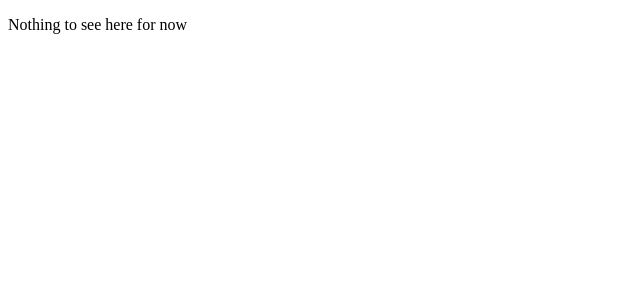
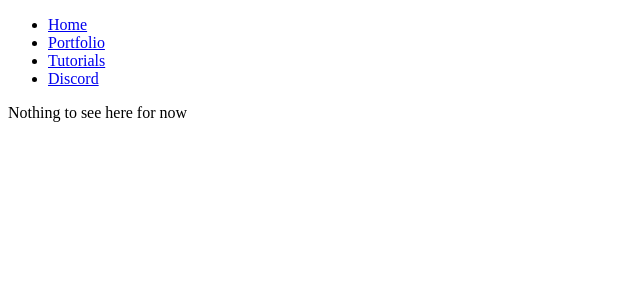
Before and after one commit to AstraaDev/AstraaDev.github.io, a React (Create React App) app: page /portfolio in a window 1280 px wide. Shown: the top 300 px of the page, without its empty margins (0-640 px from the left). Built offline with nearby package versions, Linux system fonts and the light colour scheme; the HTML template or start-up script is replaced by a standard one.

Commit message:
web struct

```diff
--- a/src/App.js
+++ b/src/App.js
@@ -1,13 +1,19 @@
 import React from 'react';
-import { HashRouter as Router, Route, Switch } from 'react-router-dom';
-import Home from './components/Home';
-import Discord from './components/Discord';
+import { BrowserRouter as Router, Route, Switch } from 'react-router-dom';
+import Header from './components/Header';
+import Home from './pages/Home';
+import Portfolio from './pages/Portfolio';
+import Tutorials from './pages/Tutorials';
+import Discord from './pages/Discord';
 
 const App = () => {
   return (
     <Router>
+      <Header />
       <Switch>
         <Route exact path="/" component={Home} />
+        <Route path="/portfolio" component={Portfolio} />
+        <Route path="/tutorials" component={Tutorials} />
         <Route path="/discord" component={Discord} />
       </Switch>
     </Router>
--- a/src/components/Discord.js
+++ /dev/null
@@ -1,11 +0,0 @@
-import React, { useEffect } from 'react';
-
-const Discord = () => {
-    useEffect(() => {
-        window.location.href = 'https://discord.gg/cA5cUXQTCG';
-    }, []);
-
-    return null;
-};
-
-export default Discord;
--- /dev/null
+++ b/src/components/Header.js
@@ -0,0 +1,19 @@
+import React from 'react';
+import { Link } from 'react-router-dom';
+
+const Header = () => {
+  return (
+    <header>
+      <nav>
+        <ul>
+          <li><Link to="/">Home</Link></li>
+          <li><Link to="/portfolio">Portfolio</Link></li>
+          <li><Link to="/tutorials">Tutorials</Link></li>
+          <li><Link to="/discord">Discord</Link></li>
+        </ul>
+      </nav>
+    </header>
+  );
+};
+
+export default Header;
--- a/src/components/Home.js
+++ /dev/null
@@ -1,11 +0,0 @@
-import React from 'react';
-
-const Home = () => {
-    return (
-        <div>
-            <p>Nothing to see here for now</p>
-        </div>
-    );
-};
-
-export default Home;
--- /dev/null
+++ b/src/pages/Discord.js
@@ -0,0 +1,15 @@
+import React, { useEffect } from 'react';
+
+const Discord = () => {
+  useEffect(() => {
+    window.location.href = 'https://discord.gg/cA5cUXQTCG';
+  }, []);
+
+  return (
+    <div>
+      <p>If you are not redirected automatically, follow this link: <a href="https://discord.gg/cA5cUXQTCG">Discord Server</a></p>
+    </div>
+  );
+};
+
+export default Discord;
--- /dev/null
+++ b/src/pages/Home.js
@@ -0,0 +1,11 @@
+import React from 'react';
+
+const Home = () => {
+  return (
+    <div>
+      <p>Nothing to see here for now</p>
+    </div>
+  );
+};
+
+export default Home;
--- /dev/null
+++ b/src/pages/Portfolio.js
@@ -0,0 +1,11 @@
+import React from 'react';
+
+const Portfolio = () => {
+  return (
+    <div>
+      <p>Nothing to see here for now</p>
+    </div>
+  );
+};
+
+export default Portfolio;
--- /dev/null
+++ b/src/pages/Tutorials.js
@@ -0,0 +1,11 @@
+import React from 'react';
+
+const Tutorials = () => {
+  return (
+    <div>
+      <p>Nothing to see here for now</p>
+    </div>
+  );
+};
+
+export default Tutorials;
```
Also changed, not shown: package.json (+15 -11 lines), public/index.html (+4 -4 lines), 1 other file (tests, documents, lock files or other folders). Lines whose indentation alone changed are shown as unchanged.
